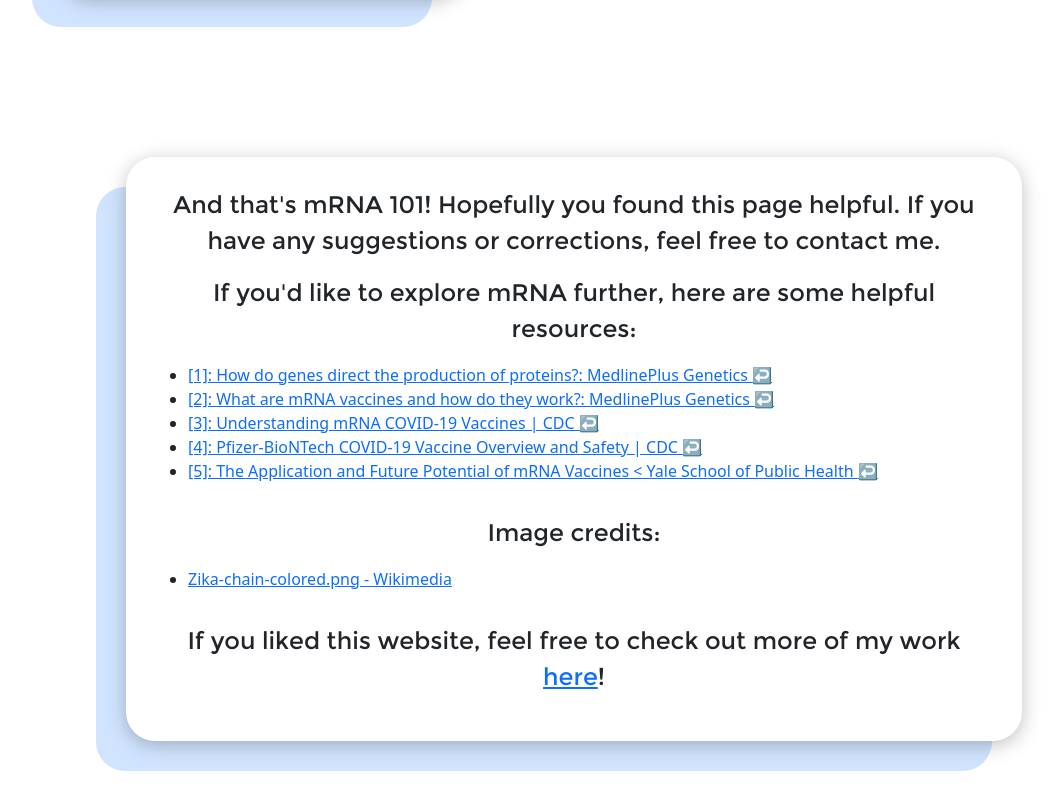
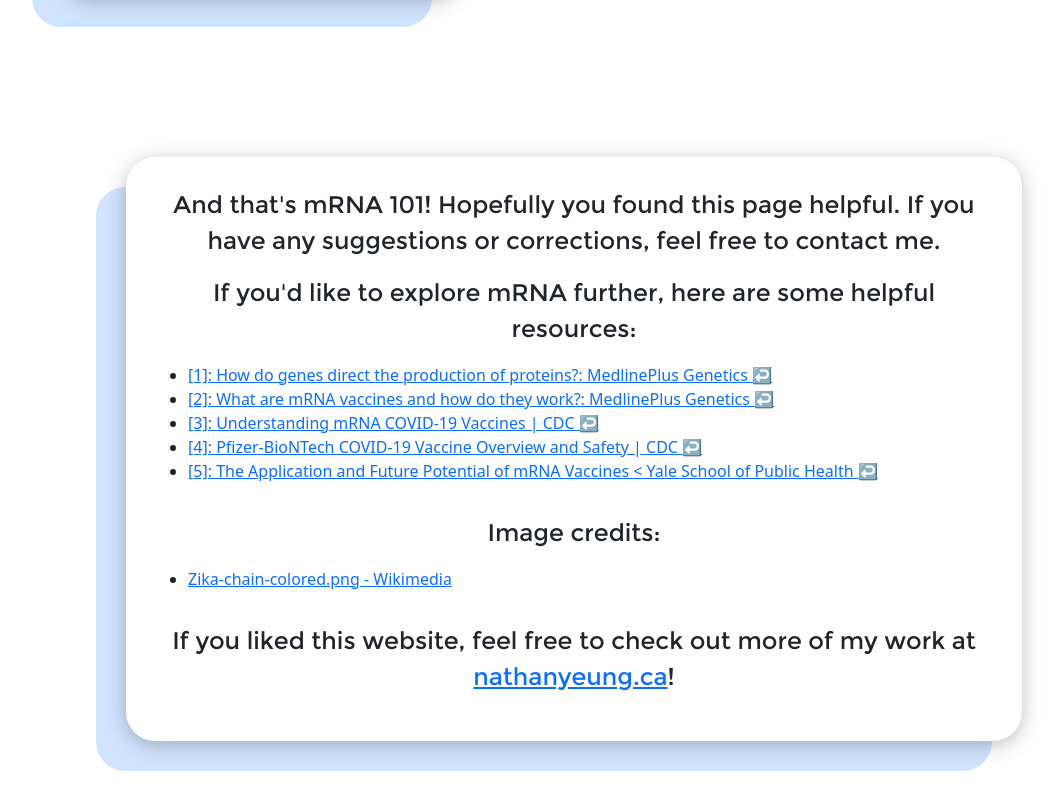
Before and after one commit to ThatNerdSquared/scidemos, a plain HTML site: page index.html in a window 1280 px wide. Shown: the part 8622-9431 px from the top of the page, without its empty margins (66-1127 px from the left). Drawn offline with nearby package versions, Linux system fonts and the light colour scheme.

Commit message:
fix: make personal website link more visible

```diff
--- a/index.html
+++ b/index.html
@@ -322,7 +322,8 @@
             </p>
             <p class="text-center">
                 If you liked this website, feel free to check out more of my
-                work <a href="https://nathanyeung.ca" target="_blank" rel="noopener noreferrer">here</a>!
+                work at <a href="https://nathanyeung.ca" target="_blank"
+                    rel="noopener noreferrer">nathanyeung.ca</a>!
             </p>
         </div>
     </div>
```
